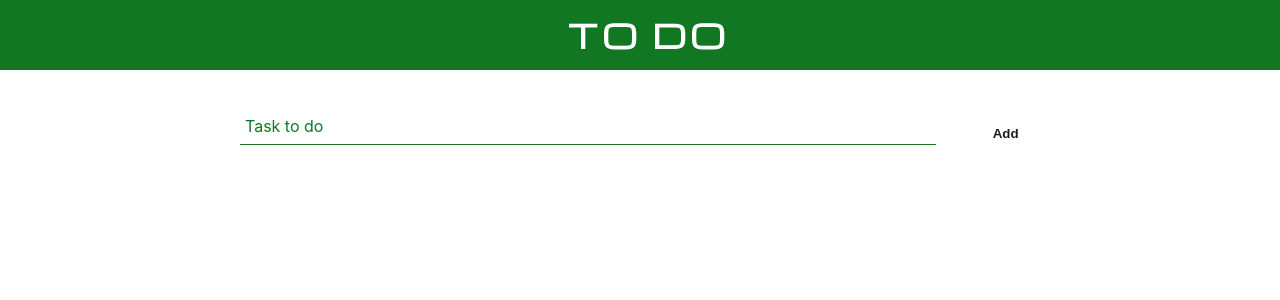
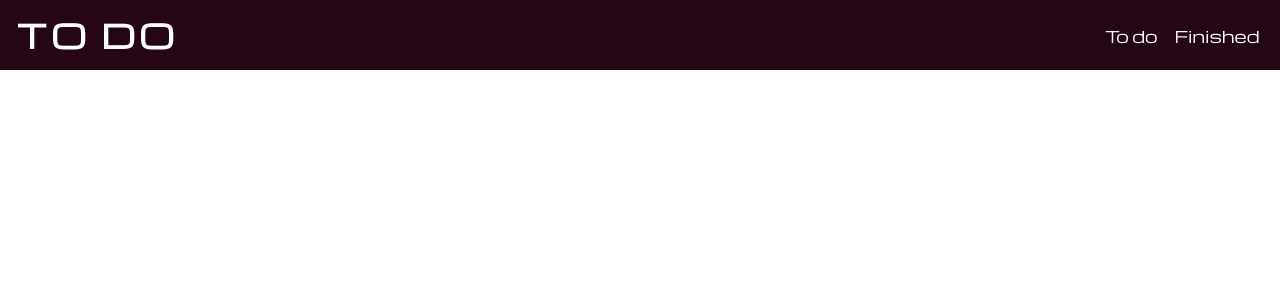
Before and after one commit to KristijanKelic/to-do-react, a React (Create React App) app: page /finished in a window 1280 px wide. Shown: the top 300 px of the page. Built offline with nearby package versions, Linux system fonts and the light colour scheme.

Commit message:
adding react router dom, creating route to finished tasks, changing main color..

```diff
--- a/package.json
+++ b/package.json
@@ -14,6 +14,7 @@
     "react-confirm-alert": "^2.4.1",
     "react-dom": "^16.12.0",
     "react-redux": "^7.1.3",
+    "react-router-dom": "^5.1.2",
     "react-scripts": "3.3.0",
     "react-transition-group": "^4.3.0",
     "redux": "^4.0.5",
--- a/src/App.js
+++ b/src/App.js
@@ -1,17 +1,20 @@
-import React from 'react';
+import React from "react";
+import { Switch, Route } from "react-router-dom";
 
-import Header from './components/header/header.component';
-import AddTask from './components/add-task/add-task.component';
-import Tasks from './components/tasks/tasks.component';
+import Header from "./components/header/header.component";
+import Tasks from "./components/tasks/tasks.component";
+import FinishedTasks from "./components/finished-tasks/finished-tasks.component";
 
-import './App.scss';
+import "./App.scss";
 
 function App() {
   return (
     <div className="App">
       <Header />
-      <AddTask />
-      <Tasks />
+      <Switch>
+        <Route path="/" exact component={Tasks} />
+        <Route path="/finished" component={FinishedTasks} />
+      </Switch>
     </div>
   );
 }
--- a/src/components/add-task/add-task.styles.scss
+++ b/src/components/add-task/add-task.styles.scss
@@ -1,9 +1,9 @@
-$mainGreen: #117722;
+$mainColor: #240614;
 
 @mixin shrinkLabel {
   top: 5px;
   font-size: 12px;
-  color: $mainGreen;
+  color: $mainColor;
 }
 
 .add-task-form {
@@ -22,8 +22,7 @@ $mainGreen: #117722;
       border: 0;
       box-sizing: border-box;
       width: 100%;
-      color: #1c1c1c;
-      box-shadow: inset 0 0 0 2px white;
+      color: $mainColor;
       padding: 0.25rem;
       position: relative;
       vertical-align: middle;
@@ -33,7 +32,7 @@ $mainGreen: #117722;
       &::before,
       &::after {
         box-sizing: inherit;
-        content: '';
+        content: "";
         position: absolute;
       }
 
@@ -55,7 +54,7 @@ $mainGreen: #117722;
       }
 
       &:focus {
-        color: $mainGreen;
+        color: $mainColor;
         text-align: center;
       }
       .check-mark {
@@ -78,16 +77,16 @@ $mainGreen: #117722;
       }
 
       &:focus::before {
-        border-top-color: $mainGreen;
-        border-right-color: $mainGreen;
+        border-top-color: $mainColor;
+        border-right-color: $mainColor;
         border-radius: 25px;
         transition: width 0.25s ease-out, height 0.25s ease-out 0.25s,
           border-radius 0.25s linear 1s;
       }
 
       &:focus::after {
-        border-bottom-color: $mainGreen;
-        border-left-color: $mainGreen;
+        border-bottom-color: $mainColor;
+        border-left-color: $mainColor;
         border-radius: 25px;
         transition: border-color 0s ease-out 0.5s, width 0.25s ease-out 0.5s,
           height 0.25s ease-out 0.75s, border-radius 0.25s linear 1s;
@@ -106,12 +105,13 @@ $mainGreen: #117722;
       width: 100%;
       border: none;
       border-radius: 0;
-      border-bottom: 1px solid $mainGreen;
+      border-bottom: 1px solid $mainColor;
       margin: 25px 0;
+      color: $mainColor;
 
       &:focus {
         outline: none;
-        border-bottom: 1px solid $mainGreen;
+        border-bottom: 1px solid $mainColor;
       }
 
       &:focus ~ .form-input-label {
@@ -120,7 +120,7 @@ $mainGreen: #117722;
     }
 
     .form-input-label {
-      color: $mainGreen;
+      color: $mainColor;
       font-size: 16px;
       font-weight: normal;
       position: absolute;
--- /dev/null
+++ b/src/components/finished-tasks/finished-tasks.component.jsx
@@ -0,0 +1,11 @@
+import React from 'react'
+
+const FinishedTasks = () => {
+    return (
+        <div>
+
+        </div>
+    )
+}
+
+export default FinishedTasks
--- a/src/components/header/header.component.jsx
+++ b/src/components/header/header.component.jsx
@@ -1,13 +1,20 @@
-import React from 'react';
+import React from "react";
+import { NavLink } from "react-router-dom";
 
-import './header.styles.scss';
+import "./header.styles.scss";
 
 const Header = () => {
   return (
     <div className="header">
-      <h4 className="title">
-        TO DO
-      </h4>
+      <h4 className="title">TO DO</h4>
+      <ul className="nav-links">
+        <li>
+          <NavLink to="/" exact>To do</NavLink>
+        </li>
+        <li>
+          <NavLink to="/finished">Finished</NavLink>
+        </li>
+      </ul>
     </div>
   );
 };
--- a/src/components/header/header.styles.scss
+++ b/src/components/header/header.styles.scss
@@ -2,20 +2,75 @@
   display: flex;
   width: 100%;
   height: 4.375rem;
-  background-color: #117722;
+  background-color: #240614;
   align-items: center;
-  justify-content: center;
+  justify-content: space-between;
   padding: env(safe-area-inset-top, 1rem);
   position: absolute;
   top: 0;
   right: 0;
 
-  .title {
+  @media screen and (max-width: 768px) {
+    justify-content: center;
+  }
+
+  & .title {
     font-size: 2rem;
     margin: 0;
     margin-left: 1rem;
-    font-family: 'Michroma', cursive;
+    font-family: "Michroma", cursive;
     color: white;
     letter-spacing: 0.25rem;
   }
+
+  & .nav-links {
+    display: flex;
+    justify-content: center;
+    align-items: center;
+    height: 4.375rem;
+    padding: 0;
+    margin: 0;
+    list-style-type: none;
+    width: 12rem;
+    color: white;
+    padding-right: 20px;
+
+    & li {
+      flex-basis: 50%;
+      width: 100%;
+      height: 100%;
+      display: flex;
+      justify-content: center;
+      align-items: center;
+      cursor: pointer;
+      font-family: "Michroma", regular;
+      position: relative;
+    }
+
+    & li:after {
+      position: absolute;
+      content: "";
+      display: block;
+      bottom: 2px;
+      left: 0;
+      width: 0;
+      height: 2.5px;
+      background-color: white;
+      transition: width 200ms linear;
+      z-index: 1000;
+    }
+
+    & li:hover::after {
+      width: 100%;
+    }
+
+    & a {
+      color: white;
+      text-decoration: none;
+    }
+
+    @media screen and (max-width: 768px) {
+      display: none;
+    }
+  }
 }
--- a/src/components/task/task.styles.scss
+++ b/src/components/task/task.styles.scss
@@ -1,4 +1,4 @@
-$mainGreen: #117722;
+$mainColor: #240614;
 
 .task-container {
   position: relative;
@@ -9,10 +9,10 @@ $mainGreen: #117722;
   height: 64px;
   border-bottom: 1px solid #ccc;
   box-shadow: 0 0 27px #ccc;
+  margin-bottom: 20px;
 
   .task {
     width: 100%;
-    color: #1c1c1c;
     display: flex;
     justify-content: center;
     align-items: center;
@@ -90,7 +90,7 @@ $mainGreen: #117722;
 
     &::after {
       content: "✓";
-      color: $mainGreen;
+      color: $mainColor;
       position: absolute;
       top: 0;
       left: 2px;
@@ -111,7 +111,7 @@ $mainGreen: #117722;
       right: -2px;
       bottom: 0;
       border-radius: 50%;
-      border: 5px dotted #117722;
+      border: 5px dotted $mainColor;
       transform: scale(0) rotate(0);
       transition: 0.5s;
       transition-delay: 0.3s;
@@ -130,21 +130,21 @@ $mainGreen: #117722;
     }
 
     & span.internal-one::after {
-      border-top-color: $mainGreen !important;
+      border-top-color: $mainColor !important;
       transition: 0.4s;
     }
     & span.internal-one::before {
-      border-left-color: $mainGreen !important;
+      border-left-color: $mainColor !important;
       transition: 0.3s;
       transition-delay: 0.1s;
     }
     & span.internal-two::after {
-      border-bottom-color: $mainGreen !important;
+      border-bottom-color: $mainColor !important;
       transition: 0.2s;
       transition-delay: 0.2s;
     }
     & span.internal-two::before {
-      border-right-color: $mainGreen !important;
+      border-right-color: $mainColor !important;
       transition: 0.1s;
       transition-delay: 0.3s;
     }
@@ -163,9 +163,10 @@ $mainGreen: #117722;
     width: calc(100% - 40px);
     height: 100%;
     position: relative;
-    color: #333;
     font-size: 0.85rem;
     word-wrap: break-word;
+    color: $mainColor;
+    font-family: "Michroma", Regular;
 
     &:after {
       content: "";
@@ -173,7 +174,7 @@ $mainGreen: #117722;
       top: 50%;
       height: 2px;
       width: 0;
-      background-image: linear-gradient(90deg, #116622, rgb(209, 40, 82));
+      background-image: linear-gradient(90deg, $mainColor, rgb(209, 40, 82));
       left: -5px;
       z-index: 2;
       transition: 0.3s;
--- a/src/components/tasks/tasks.component.jsx
+++ b/src/components/tasks/tasks.component.jsx
@@ -1,6 +1,8 @@
 import React from "react";
 import { connect } from "react-redux";
 import { CSSTransition, TransitionGroup } from "react-transition-group";
+
+import AddTask from "../add-task/add-task.component";
 import Task from "../task/task.component";
 
 import "./tasks.styles.scss";
@@ -8,6 +10,7 @@ import "./tasks.styles.scss";
 const Tasks = ({ tasks }) => {
   return (
     <div className="tasks-container">
+      <AddTask />
       <TransitionGroup>
         {tasks.map(el => (
           <CSSTransition classNames="anim-task" key={el.id} timeout={1300}>
```
Also changed, not shown: src/index.js (+14 -11 lines), src/components/finished-tasks/finished-tasks.styles.scss (added), 1 other file (tests, documents, lock files or other folders).
